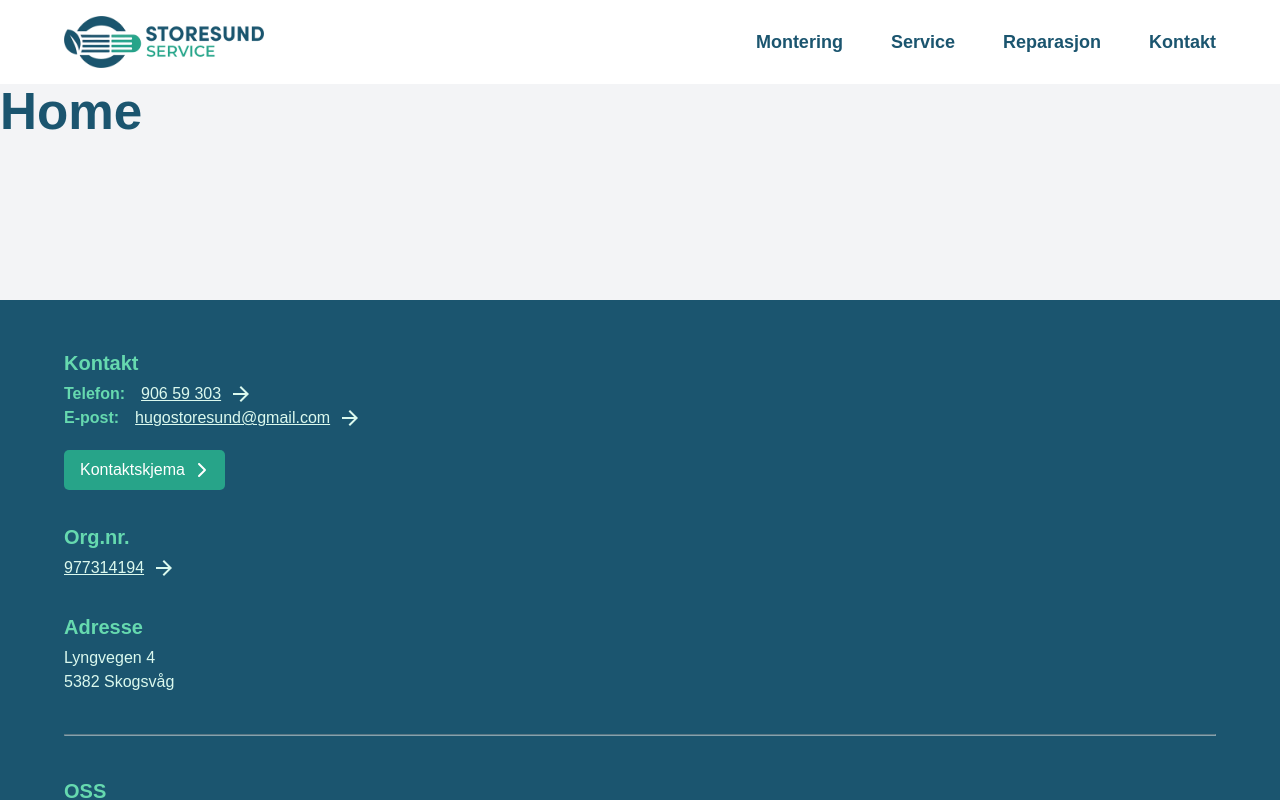
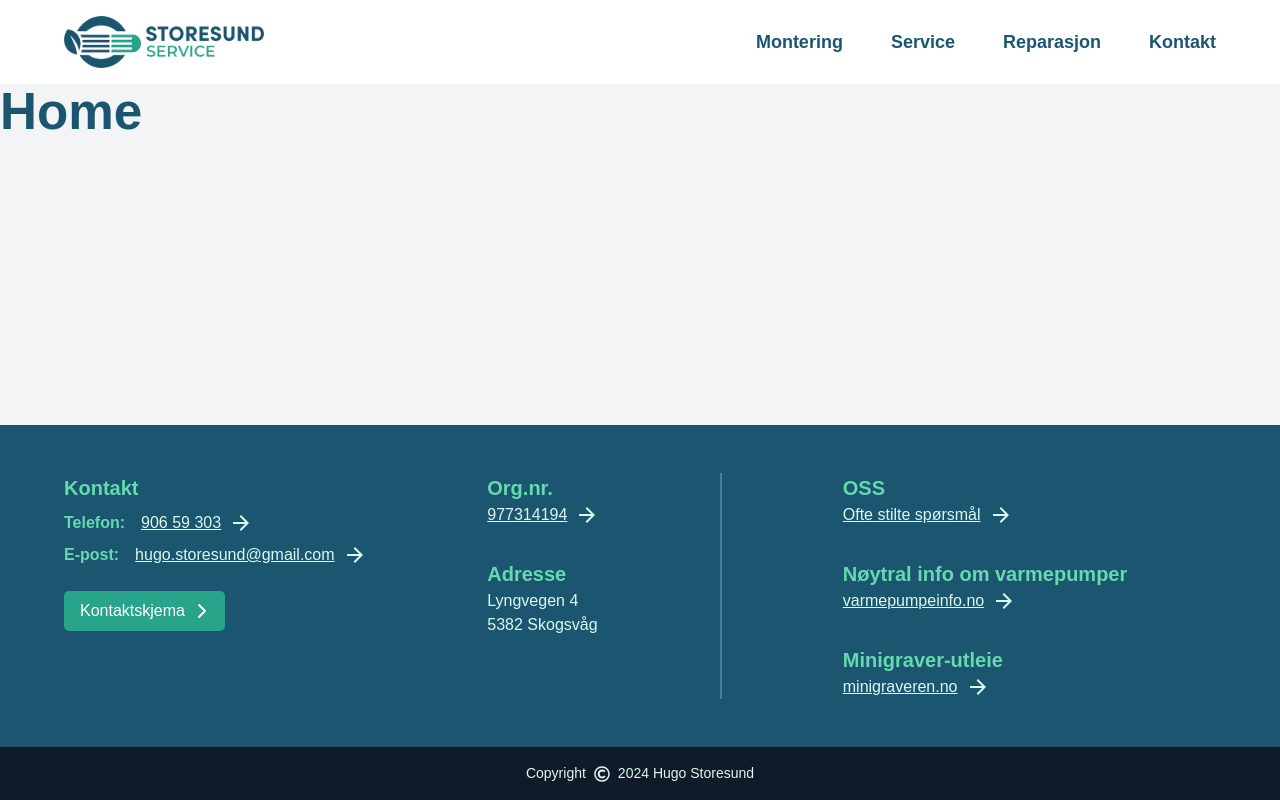
Before and after one commit to 7oiden/storesund-service-2024, a React app: page / in a window 1280 px wide. Shown: the top 800 px of the page. Built offline with nearby package versions, Linux system fonts and the light colour scheme; the HTML template or start-up script is replaced by a standard one.

Commit message:
footer complete

```diff
--- a/css/styles.css
+++ b/css/styles.css
@@ -274,14 +274,28 @@ h6 {
   color: #dbf9ee;
 }
 .footer__container {
-  display: flex;
-  flex-direction: column;
-  gap: 2rem;
+  display: grid;
+  grid-template-areas: "segment-1" "segment-2" "segment-4";
+  gap: 2rem 2rem;
   width: 90%;
   margin: 0 auto;
   padding: 3rem 0;
 }
-@media (min-width: ) {
+@media (min-width: 992px) {
+  .footer__container {
+    grid-template-rows: auto;
+    grid-template-columns: auto;
+    grid-template-areas: "segment-1 segment-3 segment-4" "segment-2 segment-3 segment-4";
+  }
+}
+@media (min-width: 1200px) {
+  .footer__container {
+    grid-template-rows: auto;
+    grid-template-columns: auto;
+    grid-template-areas: "segment-1 segment-2 segment-3 segment-4";
+  }
+}
+@media (min-width: 1400px) {
   .footer__container {
     width: 85%;
   }
@@ -289,14 +303,19 @@ h6 {
 .footer__segment {
   display: flex;
   flex-direction: column;
-  gap: 0.25rem;
+  gap: 2rem;
+}
+.footer__contact {
+  display: flex;
+  flex-direction: column;
+  gap: 0.5rem;
 }
 .footer__heading {
   font-size: 1.25rem;
   font-weight: 600;
   color: #66d9af;
 }
-.footer__item {
+.footer__line {
   display: flex;
   gap: 1rem;
   font-weight: 600;
@@ -315,11 +334,22 @@ h6 {
 .footer__link div {
   text-decoration: underline;
 }
-.footer__divider {
+.footer__hor-divider {
   width: 100%;
-  height: 1px;
-  background-color: #DBF9EE;
-  opacity: 0.5;
+  height: 2px;
+  background-color: #dbf9ee;
+  opacity: 0.25;
+}
+@media (min-width: 992px) {
+  .footer__hor-divider {
+    display: none;
+  }
+}
+.footer__ver-divider {
+  width: 2px;
+  height: 100%;
+  background-color: #dbf9ee;
+  opacity: 0.25;
 }
 .footer__copyright {
   display: flex;
@@ -328,7 +358,23 @@ h6 {
   gap: 0.5rem;
   width: 100%;
   font-size: 0.875rem;
-  background-color: #111A28;
+  background-color: #111a28;
   margin: 0 auto;
   padding: 1rem 0;
+}
+
+.footer__segment-1 {
+  grid-area: segment-1;
+}
+
+.footer__segment-2 {
+  grid-area: segment-2;
+}
+
+.footer__segment-3 {
+  grid-area: segment-3;
+}
+
+.footer__segment-4 {
+  grid-area: segment-4;
 }/*# sourceMappingURL=styles.css.map */
--- a/src/layout/Footer.jsx
+++ b/src/layout/Footer.jsx
@@ -6,51 +6,56 @@ export default function Footer() {
   return (
     <footer className="footer">
       <div className="footer__container">
-        <div className="footer__segment">
+        <div className="footer__segment footer__segment-1">
+          <div className="footer__contact">
             <p className="footer__heading">Kontakt</p>
-          <div>
-            <div className="footer__item">
+            <div className="footer__line">
               <p>Telefon:</p>
               <FooterLink to="tel +4790659303">906 59 303</FooterLink>
             </div>
-            <div className="footer__item">
+            <div className="footer__line">
               <p>E-post:</p>
               <FooterLink to="mailto: hugostoresund@gmail.com">
-                hugostoresund@gmail.com
+                hugo.storesund@gmail.com
               </FooterLink>
-            </div>
             </div>
             <LinkButton to="contact">Kontaktskjema</LinkButton>
           </div>
-        <div className="footer__segment">
+        </div>
+        <div className="footer__segment footer__segment-2">
+          <div>
             <p className="footer__heading">Org.nr.</p>
             <FooterLink to="https://data.brreg.no/enhetsregisteret/oppslag/enheter/977314194">
               977314194
             </FooterLink>
           </div>
-        <div className="footer__segment">
+          <div>
             <p className="footer__heading">Adresse</p>
             <div>
               <p>Lyngvegen 4</p>
               <p>5382 Skogsvåg</p>
             </div>
           </div>
-        <hr className="footer__divider"/>
-        <div className="footer__segment">
+        </div>
+        <div className="footer__ver-divider footer__segment-3"></div>
+        <div className="footer__segment footer__segment-4">
+          <hr className="footer__hor-divider" />
+          <div>
             <p className="footer__heading">OSS</p>
             <FooterLink to="contact">Ofte stilte spørsmål</FooterLink>
           </div>
-        <div className="footer__segment">
+          <div>
             <p className="footer__heading">Nøytral info om varmepumper</p>
             <FooterLink to="https://www.varmepumpeinfo.no">
               varmepumpeinfo.no
             </FooterLink>
           </div>
-        <div className="footer__segment">
+          <div>
             <p className="footer__heading">Minigraver-utleie</p>
             <FooterLink to="http://www.minigraveren.com">
               minigraveren.no
             </FooterLink>
+          </div>
         </div>
       </div>
       <div className="footer__copyright">
--- a/src/sass/partials/_footer.scss
+++ b/src/sass/partials/_footer.scss
@@ -5,14 +5,31 @@
   color: getColor(footerText);
 
   &__container {
-    display: flex;
-    flex-direction: column;
-    gap: 2rem;
+    display: grid;
+    grid-template-areas:
+      "segment-1"
+      "segment-2"
+      "segment-4";
+    gap: 2rem 2rem;
     width: 90%;
     margin: 0 auto;
     padding: 3rem 0;
 
-    @media (min-width: getBreakpoint(xxLarge)) {
+    @media (min-width: getBreakpoint(large)) {
+      grid-template-rows: auto;
+      grid-template-columns: auto;
+      grid-template-areas:
+        "segment-1 segment-3 segment-4"
+        "segment-2 segment-3 segment-4";
+    }
+
+    @media (min-width: getBreakpoint(xLarge)) {
+      grid-template-rows: auto;
+      grid-template-columns: auto;
+      grid-template-areas: "segment-1 segment-2 segment-3 segment-4";
+    }
+
+    @media (min-width: getBreakpoint(twoXLarge)) {
       width: 85%;
     }
   }
@@ -20,7 +37,13 @@
   &__segment {
     display: flex;
     flex-direction: column;
-    gap: 0.25rem;
+    gap: 2rem;
+  }
+
+  &__contact {
+    display: flex;
+    flex-direction: column;
+    gap: 0.5rem;
   }
 
   &__heading {
@@ -29,7 +52,7 @@
     color: getColor(footerHeading);
   }
 
-  &__item {
+  &__line {
     display: flex;
     gap: 1rem;
     font-weight: 600;
@@ -52,11 +75,22 @@
     }
   }
 
-  &__divider {
+  &__hor-divider {
     width: 100%;
-    height: 1px;
-    background-color: #DBF9EE;
-    opacity: 0.5;
+    height: 2px;
+    background-color: #dbf9ee;
+    opacity: 0.25;
+
+    @media (min-width: getBreakpoint(large)) {
+      display: none;
+    }
+  }
+
+  &__ver-divider {
+    width: 2px;
+    height: 100%;
+    background-color: #dbf9ee;
+    opacity: 0.25;
   }
 
   &__copyright {
@@ -66,8 +100,24 @@
     gap: 0.5rem;
     width: 100%;
     font-size: 0.875rem;
-    background-color: #111A28;
+    background-color: #111a28;
     margin: 0 auto;
     padding: 1rem 0;
   }
 }
+
+.footer__segment-1 {
+  grid-area: segment-1;
+}
+
+.footer__segment-2 {
+  grid-area: segment-2;
+}
+
+.footer__segment-3 {
+  grid-area: segment-3;
+}
+
+.footer__segment-4 {
+  grid-area: segment-4;
+}
```
Also changed, not shown: 1 other file (tests, documents, lock files or other folders). Lines whose indentation alone changed are shown as unchanged.
